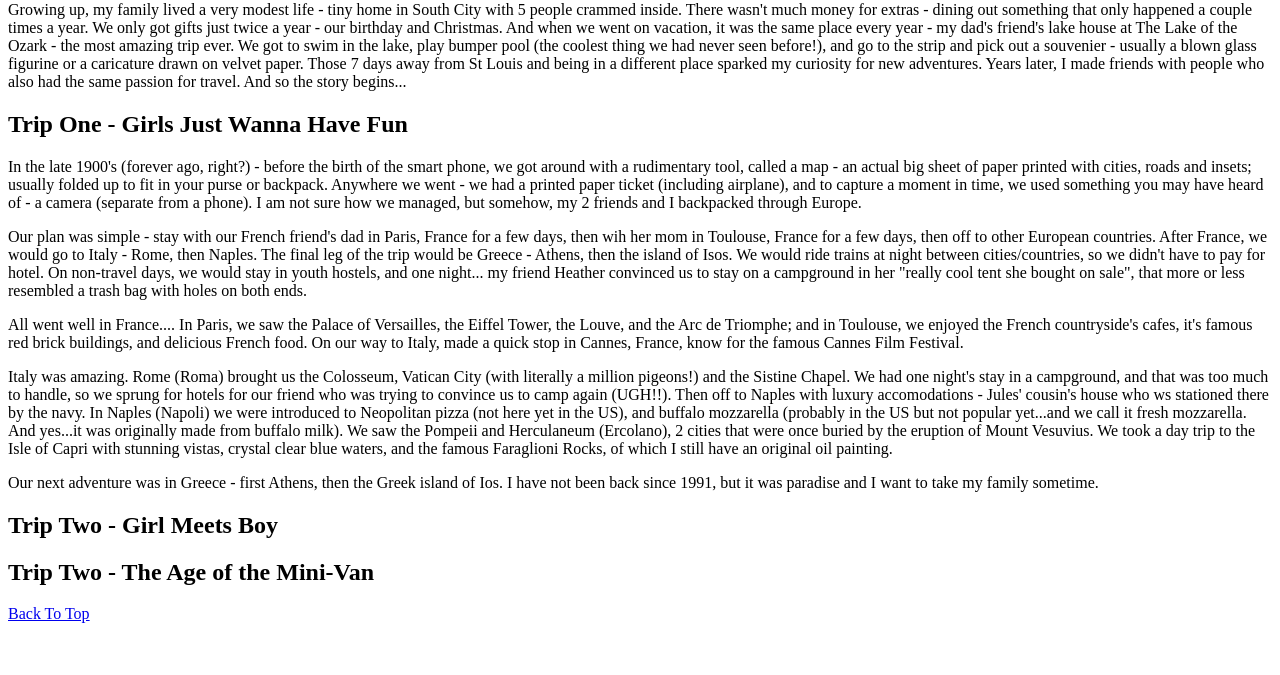
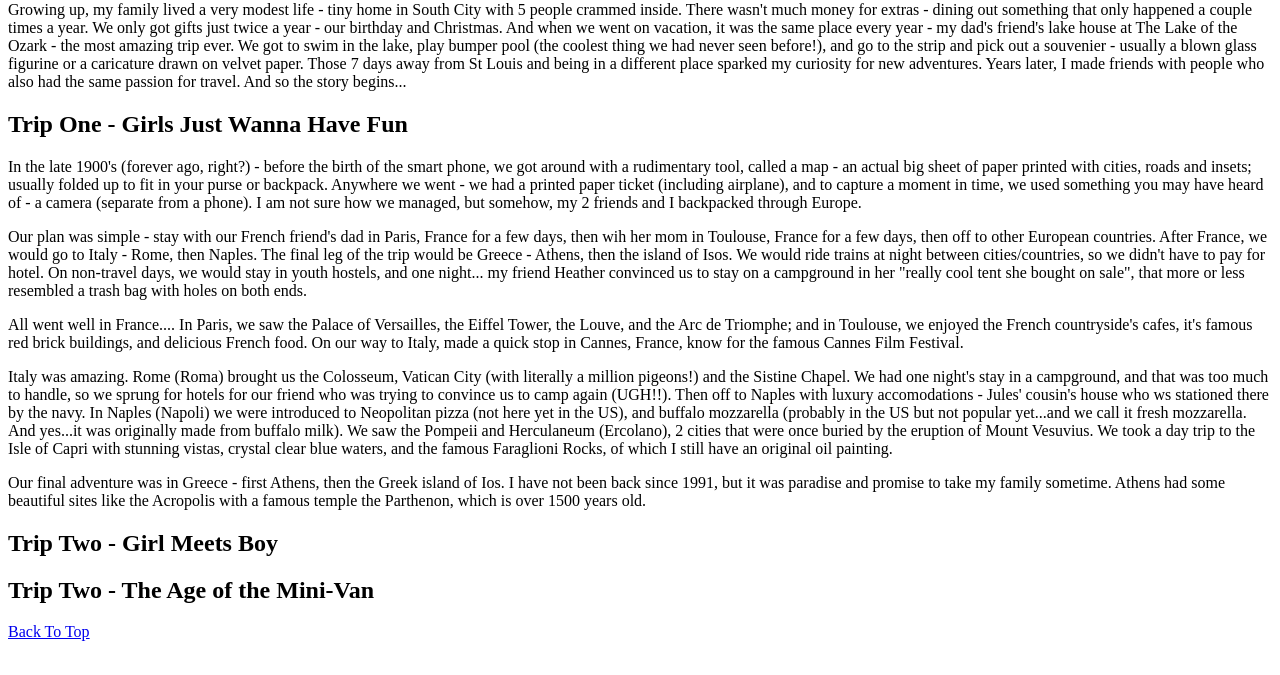
Before and after one commit to AccessPlus-FullTimeWebDev-Jan2023/js-assignment-4-html-me-something-lasch02, a website: page index.html in a window 1280 px wide. Shown: the part 79-754 px from the top of the page. Drawn offline with Linux system fonts and the light colour scheme.

Commit message:
another paragraph change

```diff
--- a/index.html
+++ b/index.html
@@ -28,11 +28,9 @@
       </p>
       <p>Italy was amazing. Rome (Roma) brought us the Colosseum, Vatican City (with literally a million pigeons!) and the Sistine Chapel. We had one night's stay in a campground, and that was too much to handle, so we sprung for hotels for our friend who was trying to convince us to camp again (UGH!!). Then off to Naples with luxury accomodations - Jules' cousin's house who ws stationed there by the navy.  In Naples (Napoli) we were introduced to Neopolitan pizza (not here yet in the US), and buffalo mozzarella (probably in the US but not popular yet...and we call it fresh mozzarella.  And yes...it was originally made from buffalo milk). We saw the Pompeii and Herculaneum (Ercolano), 2 cities that were once buried by the eruption of Mount Vesuvius. We took a day trip to the Isle of Capri with stunning vistas, crystal clear blue waters, and the famous Faraglioni Rocks, of which I still have an original oil painting.
       </p>
-      <p>Our next adventure was in Greece - first Athens, then the Greek island of Ios.  I have not been back since 1991, but it was paradise and I want to take my family sometime.
+      <p>Our final adventure was in Greece - first Athens, then the Greek island of Ios. I have not been back since 1991, but it was paradise and promise to take my family sometime. Athens had some beautiful sites like the Acropolis with a famous temple the Parthenon, which is over 1500 years old.
 
       </p>
-
-
       <h2>Trip Two - Girl Meets Boy</h2>
       <h2>Trip Two - The Age of the Mini-Van</h2>
       </main>
```
